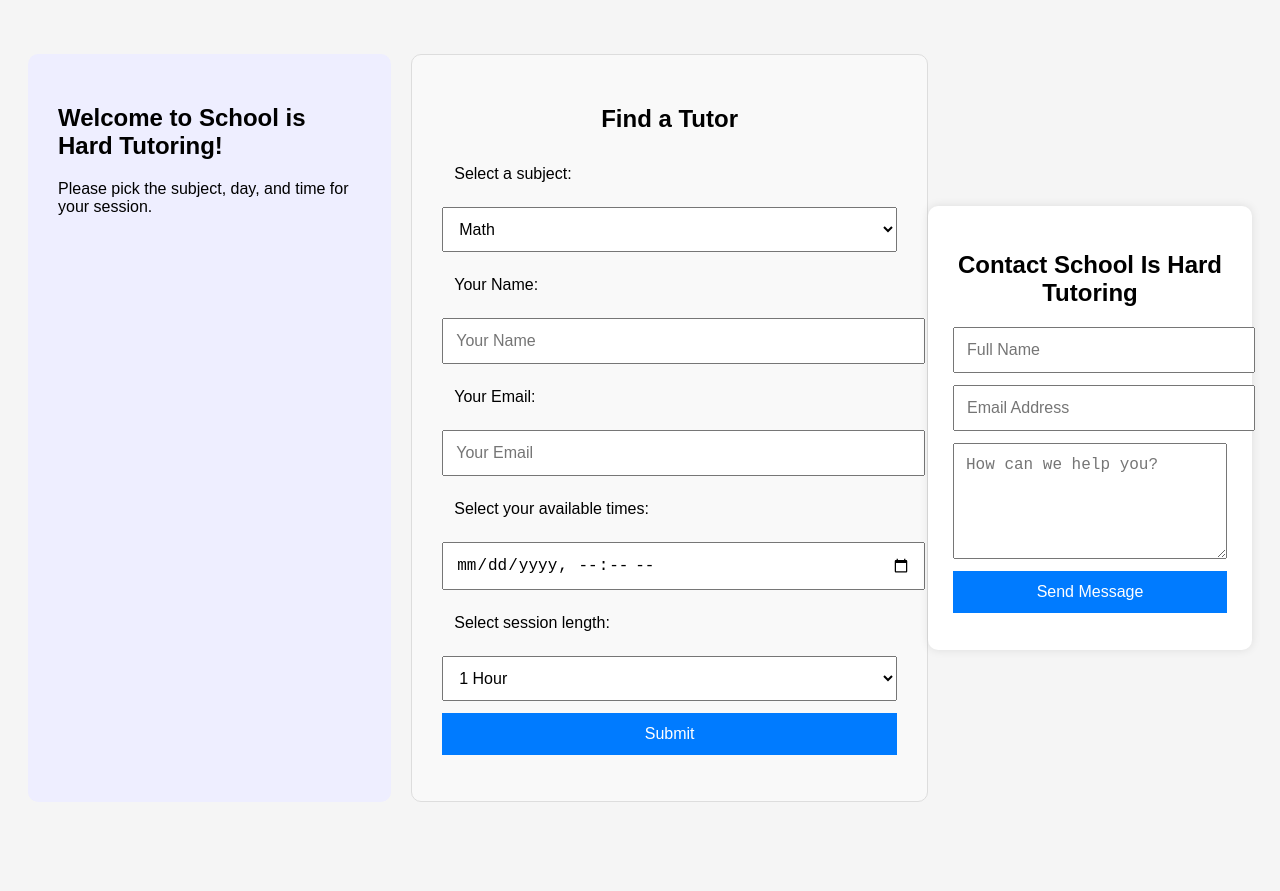
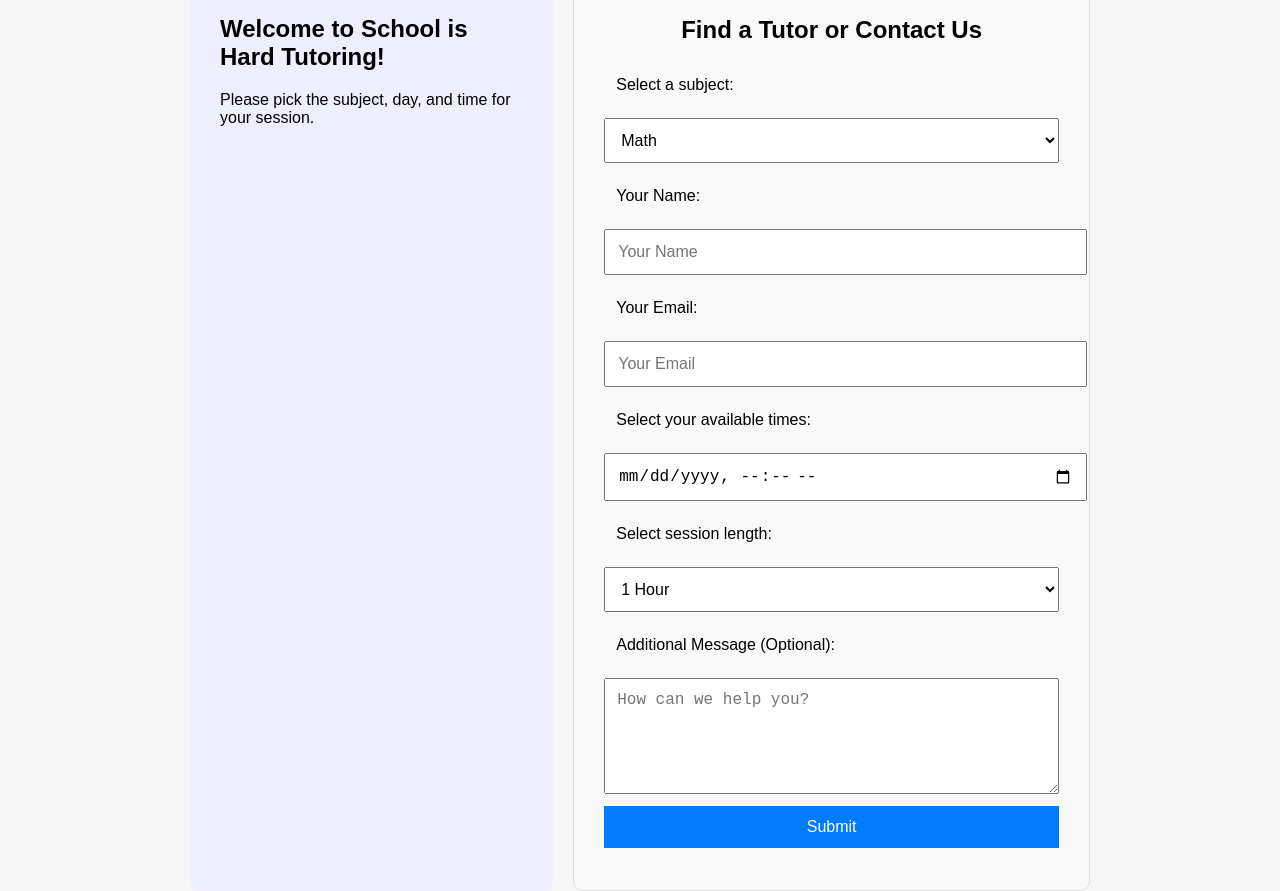
Before and after one commit to RedSoloCup2-del/School-is-Harder, a plain HTML site: page index.html in a window 1280 px wide. Before the commit the page ends 856 px from the top, so only its background shows below. Drawn offline with Linux system fonts and the light colour scheme.

Commit message:
Update index.html

```diff
--- a/index.html
+++ b/index.html
@@ -23,7 +23,8 @@
             <p>Please pick the subject, day, and time for your session.</p>
         </div>
         <div class="container">
-            <h2 style="text-align: center;">Find a Tutor</h2>
+            <h2 style="text-align: center;">Find a Tutor or Contact Us</h2>
+            <!-- Unified Form -->
             <form action="https://formspree.io/f/maykdppq" method="POST">
                 <label for="subject">Select a subject:</label>
                 <select id="subject" name="subject" required>
@@ -48,27 +49,14 @@
                     <option value="2 hours">2 Hours</option>
                 </select>
 
+                <label for="message">Additional Message (Optional):</label>
+                <textarea name="message" placeholder="How can we help you?" rows="5"></textarea>
+
                 <button type="submit">Submit</button>
+                <!-- Optional: redirect after submit -->
+                <input type="hidden" name="_next" value="https://yourwebsite.com/thank-you.html">
             </form>
-
-            <p id="confirmation" style="text-align: center;"></p>
         </div>
     </div>
-
-    <!-- Contact Form -->
-    <div class="form-container">
-        <h2>Contact School Is Hard Tutoring</h2>
-        <form action="https://formsubmit.co/fujamadedaniel@gmail.com" method="POST">
-            <!-- Replace the email above with your actual email -->
-            <input type="text" name="name" placeholder="Full Name" required>
-            <input type="email" name="email" placeholder="Email Address" required>
-            <textarea name="message" placeholder="How can we help you?" rows="5" required></textarea>
-            <button type="submit">Send Message</button>
-
-            <!-- Optional: redirect after submit -->
-            <input type="hidden" name="_next" value="https://yourwebsite.com/thank-you.html">
-        </form>
-    </div>
-
 </body>
 </html>
```
